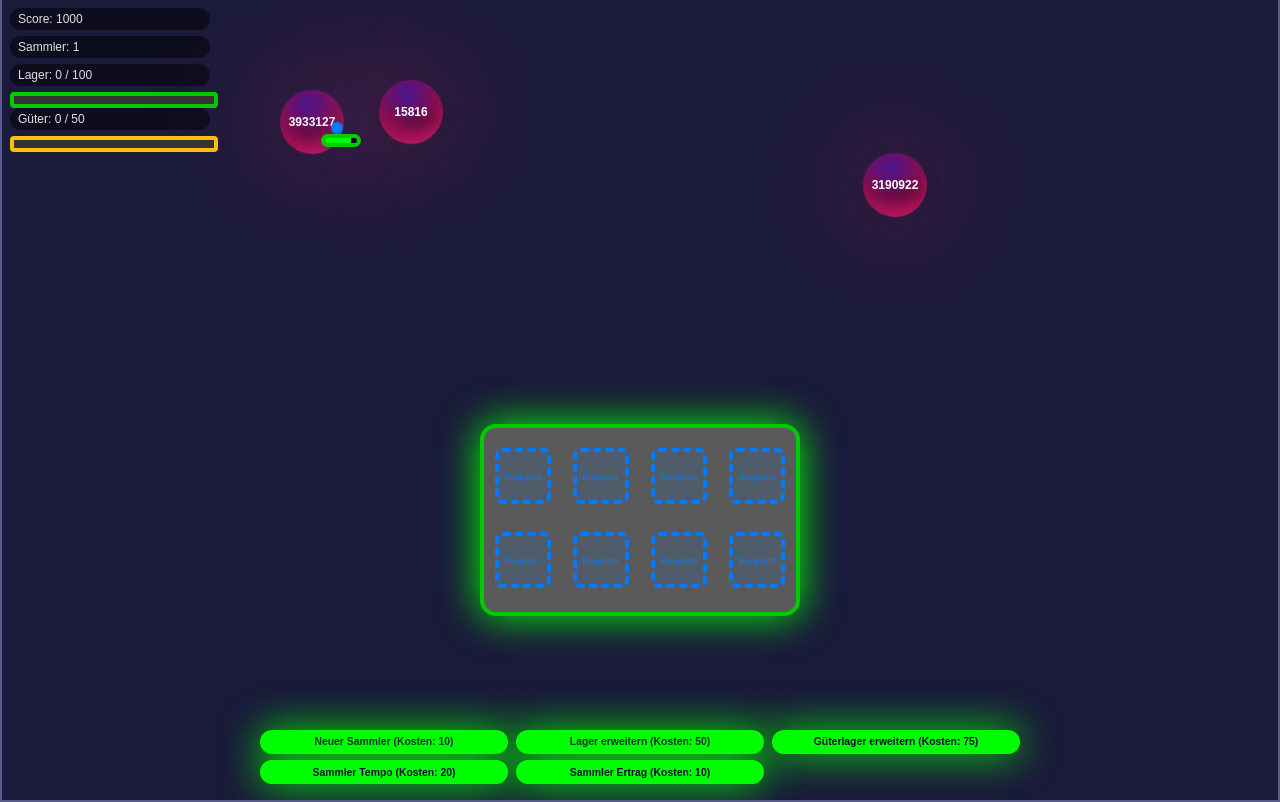
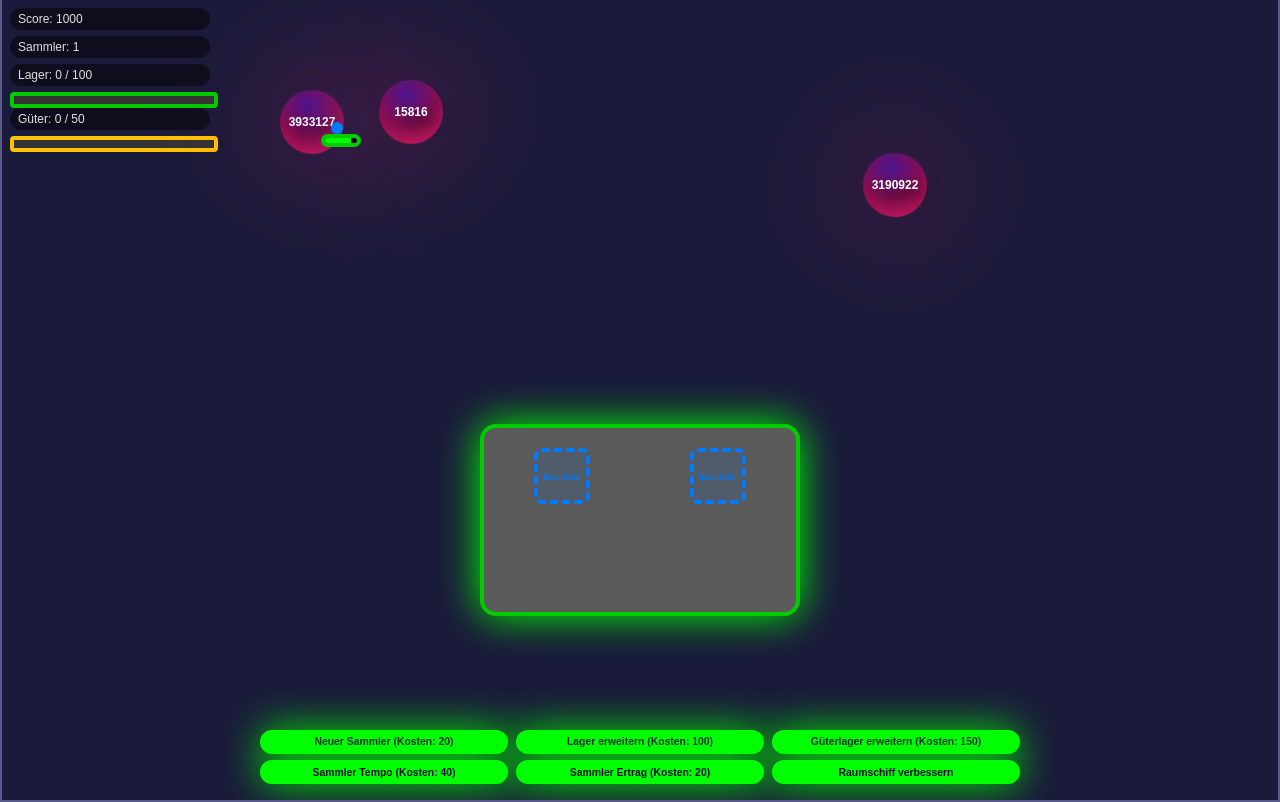
Before and after one commit to X3RVUS/Idle_Game_Entwurf, a website with bundled scripts: page index.html in a window 1280 px wide. Built offline with nearby package versions, Linux system fonts and the light colour scheme.

Commit message:
Add level system with upgrade button

```diff
--- a/index.html
+++ b/index.html
@@ -61,6 +61,7 @@
             </div>
             <div class="button-column">
                 <button id="upgrade-goods-storage-button" class="game-button">Güterlager erweitern (Kosten: 75)</button>
+                <button id="next-level-button" class="game-button">Raumschiff verbessern</button>
             </div>
         </div>
 
--- a/js/GameManager.js
+++ b/js/GameManager.js
@@ -1,10 +1,11 @@
 // js/GameManager.js
 import { CONFIG } from './config.js';
 import { log } from './utils/Utils.js';
+import LevelManager from './managers/LevelManager.js';
 
 class GameManager {
     constructor() {
-        this.score = CONFIG.Game.initialScore;
+        this.score = CONFIG.Game.initialScore * LevelManager.level;
         this.currentStorage = CONFIG.Game.initialStorage;
         this.maxStorage = CONFIG.Game.initialMaxStorage;
         this.currentGoods = CONFIG.Goods.initialGoods;
@@ -45,6 +46,13 @@ class GameManager {
         this.storageFill = storageFill;
         this.goodsFill = goodsFill;
         this.ui = ui;
+
+        // Startwerte basierend auf aktuellem Level
+        this.score = CONFIG.Game.initialScore * LevelManager.level;
+        this.currentStorage = CONFIG.Game.initialStorage;
+        this.maxStorage = CONFIG.Game.initialMaxStorage;
+        this.currentGoods = CONFIG.Goods.initialGoods;
+        this.maxGoods = CONFIG.Goods.initialMaxGoods;
 
         // Initialisiere Anzeigen
         this.updateScore(0);
--- a/js/UI.js
+++ b/js/UI.js
@@ -35,6 +35,7 @@ class UI {
         this.elements.goodsArea = document.getElementById('goods-area');
         this.elements.goodsFill = document.getElementById('goods-fill');
         this.elements.upgradeGoodsStorageButton = document.getElementById('upgrade-goods-storage-button');
+        this.elements.nextLevelButton = document.getElementById('next-level-button');
 
         this.elements.buyCollectorButton = document.getElementById('buy-collector-button');
         this.elements.upgradeCollectorSpeedButton = document.getElementById('upgrade-collector-speed-button');
--- a/js/main.js
+++ b/js/main.js
@@ -7,6 +7,7 @@ import PlanetManager from './managers/PlanetManager.js';
 import CollectorManager from './managers/CollectorManager.js';
 import FactoryManager from './managers/FactoryManager.js';
 import TradeManager from './managers/TradeManager.js';
+import LevelManager from './managers/LevelManager.js';
 
 // Globale DOM-Elemente für den Initialisierungscheck
 let gameContainerForLoadCheck;
@@ -44,6 +45,7 @@ function performInit() {
 
     // UI-Elemente zuweisen (UI.js kümmert sich um document.getElementById)
     UI.initDOMElements();
+    LevelManager.init(UI);
 
     // GameManager mit den benötigten UI-Referenzen initialisieren
     GameManager.init(
@@ -78,6 +80,9 @@ function performInit() {
     UI.elements.upgradeCollectorYieldButton.addEventListener('click', () => CollectorManager.upgradeCollectorYield());
     UI.elements.upgradeStorageButton.addEventListener('click', () => GameManager.upgradeStorage());
     UI.elements.upgradeGoodsStorageButton.addEventListener('click', () => GameManager.upgradeGoodsStorage());
+    if (UI.elements.nextLevelButton) {
+        UI.elements.nextLevelButton.addEventListener('click', () => LevelManager.advanceLevel());
+    }
 
     // Bauplatz Listener
     FactoryManager.initializePlotListeners();
--- /dev/null
+++ b/js/managers/LevelManager.js
@@ -0,0 +1,73 @@
+import { CONFIG } from '../config.js';
+
+const BASE_COSTS = {
+    collectorBuy: 10,
+    collectorSpeed: 20,
+    collectorYield: 10,
+    storageUpgrade: 50,
+    goodsUpgrade: 75,
+    factoryBuild: 10,
+    factoryYieldUpgrade: 10,
+    factorySpeedUpgrade: 20,
+    tradeBuild: 50,
+    tradePriceUpgrade: 20,
+    tradeSpeedUpgrade: 30,
+};
+
+class LevelManager {
+    constructor() {
+        this.level = parseInt(localStorage.getItem('gameLevel')) || 1;
+        this.ui = null;
+    }
+
+    init(ui) {
+        this.ui = ui;
+        this.applyCostMultiplier();
+        this.applyLevelVisuals();
+    }
+
+    getCostMultiplier() {
+        return this.level + 1;
+    }
+
+    applyCostMultiplier() {
+        const m = this.getCostMultiplier();
+        CONFIG.Collectors.buyCost = BASE_COSTS.collectorBuy * m;
+        CONFIG.Collectors.speedUpgradeCost = BASE_COSTS.collectorSpeed * m;
+        CONFIG.Collectors.yieldUpgradeCost = BASE_COSTS.collectorYield * m;
+        CONFIG.Storage.upgradeCost = BASE_COSTS.storageUpgrade * m;
+        CONFIG.Goods.upgradeCost = BASE_COSTS.goodsUpgrade * m;
+        CONFIG.Factories.buildCost = BASE_COSTS.factoryBuild * m;
+        CONFIG.Factories.initialYieldUpgradeCost = BASE_COSTS.factoryYieldUpgrade * m;
+        CONFIG.Factories.initialSpeedUpgradeCost = BASE_COSTS.factorySpeedUpgrade * m;
+        CONFIG.TradePost.buildCost = BASE_COSTS.tradeBuild * m;
+        CONFIG.TradePost.initialPriceUpgradeCost = BASE_COSTS.tradePriceUpgrade * m;
+        CONFIG.TradePost.initialSpeedUpgradeCost = BASE_COSTS.tradeSpeedUpgrade * m;
+    }
+
+    applyLevelVisuals() {
+        if (!this.ui) return;
+        const sizeMultiplier = 1 + 0.1 * (this.level - 1);
+        const width = 40 * sizeMultiplier;
+        const height = 24 * sizeMultiplier;
+        this.ui.elements.miningBase.style.width = `calc(${width} * var(--game-unit))`;
+        this.ui.elements.miningBase.style.height = `calc(${height} * var(--game-unit))`;
+
+        const unlocked = this.level + 1; // level 1 => 2 slots
+        this.ui.elements.buildPlotElements.forEach((el, idx) => {
+            const container = el.parentElement;
+            if (container) {
+                container.style.display = idx < unlocked ? 'flex' : 'none';
+            }
+        });
+    }
+
+    advanceLevel() {
+        this.level += 1;
+        localStorage.setItem('gameLevel', this.level);
+        window.location.reload();
+    }
+}
+
+const levelManager = new LevelManager();
+export default levelManager;
```
